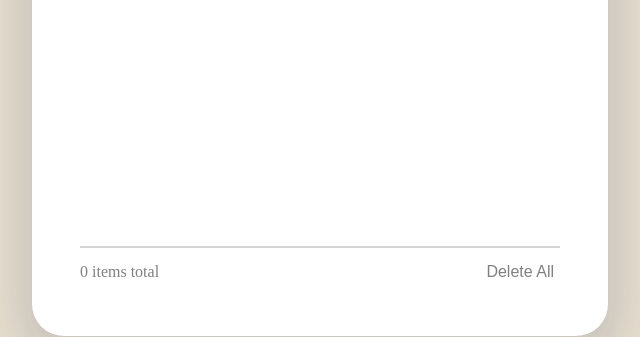
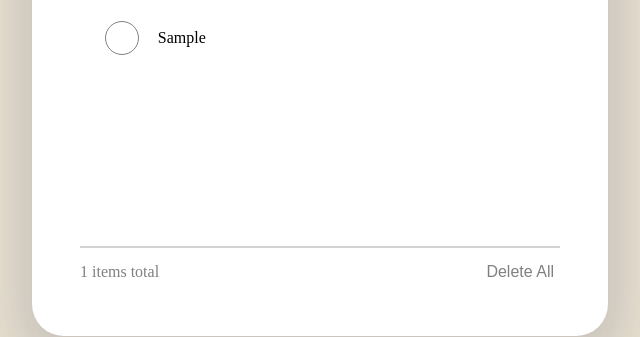
Before and after one commit to alexsalm/csci45-final-project, a plain HTML site: page index.html in a window 1280 px wide. Both pictures are taken after typing "Sample" into the empty fields and a click on the button "Add". Shown: the part 243-580 px from the top of the page, 320-960 px from the left. Drawn offline with Linux system fonts and the light colour scheme.

Commit message:
Add functionality to displayPlans(), fix typo in plan class, remove flex-direction from p elements in list

```diff
--- a/index.html
+++ b/index.html
@@ -8,7 +8,7 @@
     <title>True North</title>
 </head>
 <body>
-    <section class="plans">
+    <section class="plan">
         <h2>Plan List</h2>
         <div class="input">
             <input type="text" class="input-field" id="planInput" placeholder="Add a new plan"/>
--- a/script.js
+++ b/script.js
@@ -37,7 +37,25 @@ function deleteAllPlans() {
 }
 
 function displayPlans() {
-    // some logic
+    planList.innerHTML = "";
+    plan.forEach((item, index) => {
+        const p = document.createElement("p");
+        p.innerHTML = `
+            <div class="plan-container">
+                <input type="checkbox" class="plan-checkbox" id="input-${index}"
+                ${item.disabled ? "checked" : ""
+                }>
+                <p id="plan-${index}" class="${item.disabled ? "disabled" : ""}"
+                onclick ="editPlan(${index})">${item.text}
+                </p>
+            </div>
+        `;
+        p.querySelector(".plan-checkbox").addEventListener("change", () =>
+            togglePlan(index)
+        );
+        planList.appendChild(p);
+    });
+    planCount.textContent = plan.length;
 }
 
 function saveToLocalStorage() {
--- a/styles.css
+++ b/styles.css
@@ -29,7 +29,7 @@ p {
 
 /* Plan container */
 
-.plans {
+.plan {
     display: flex;
     flex-direction: column;
     justify-content: space-around;
@@ -84,8 +84,7 @@ li {
 
 #planList p {
     display: flex;
-    flex-direction: column;
-    gap: 1.2rem;
+    gap: 1rem;
     align-items: center;
 }
 
```
